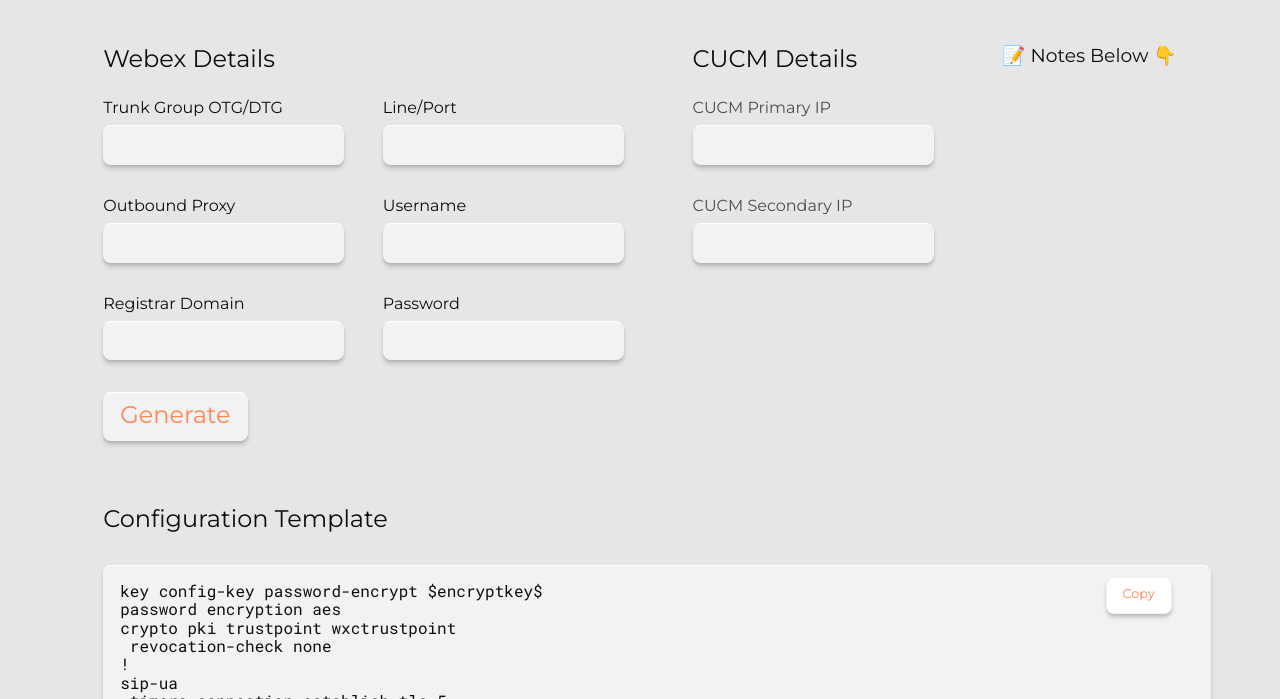
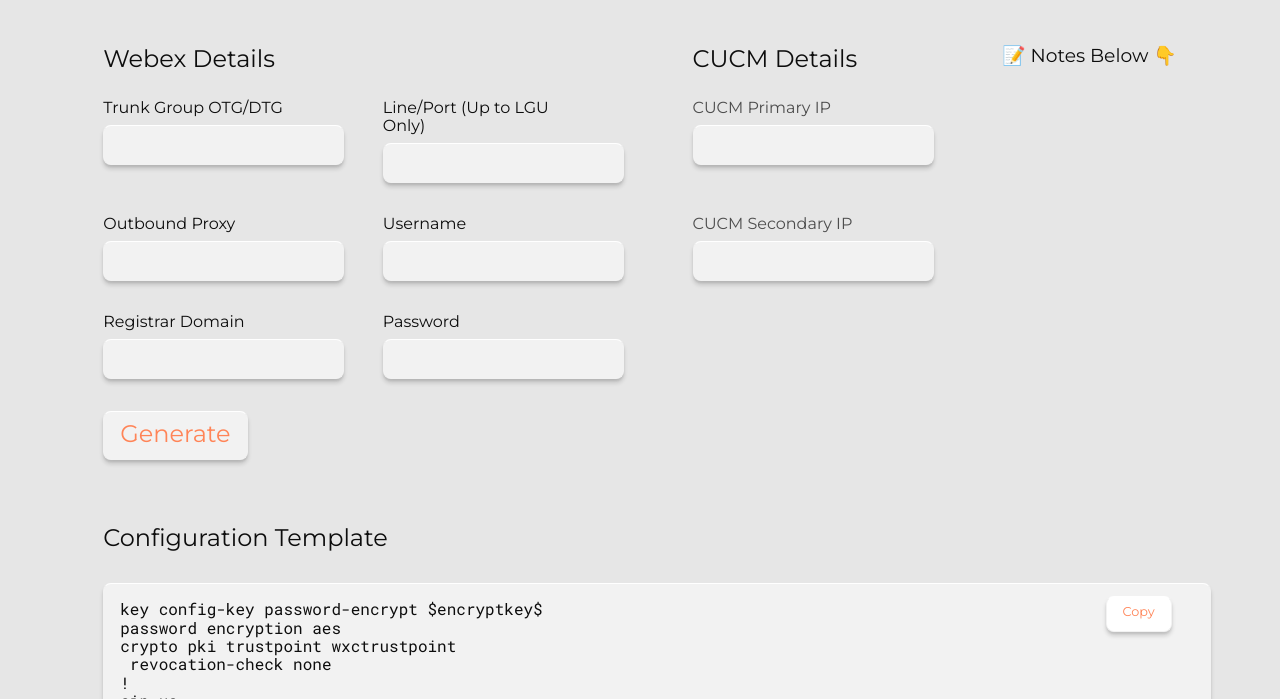
Before and after one commit to avholloway/www.avholloway.com, a plain HTML site: page gateway/index.html in a window 1280 px wide. Shown: the part 101-800 px from the top of the page. Drawn offline with nearby package versions, Linux system fonts and the light colour scheme.

Commit message:
line and port tip

```diff
--- a/gateway/index.html
+++ b/gateway/index.html
@@ -57,7 +57,7 @@
       </div>
 
       <div class="webex-input-lineport">
-        <label for="lineport">Line/Port</label>
+        <label for="lineport">Line/Port (Up to LGU Only)</label>
         <input id="lineport" />
       </div>
       <div class="webex-input-username">
```
